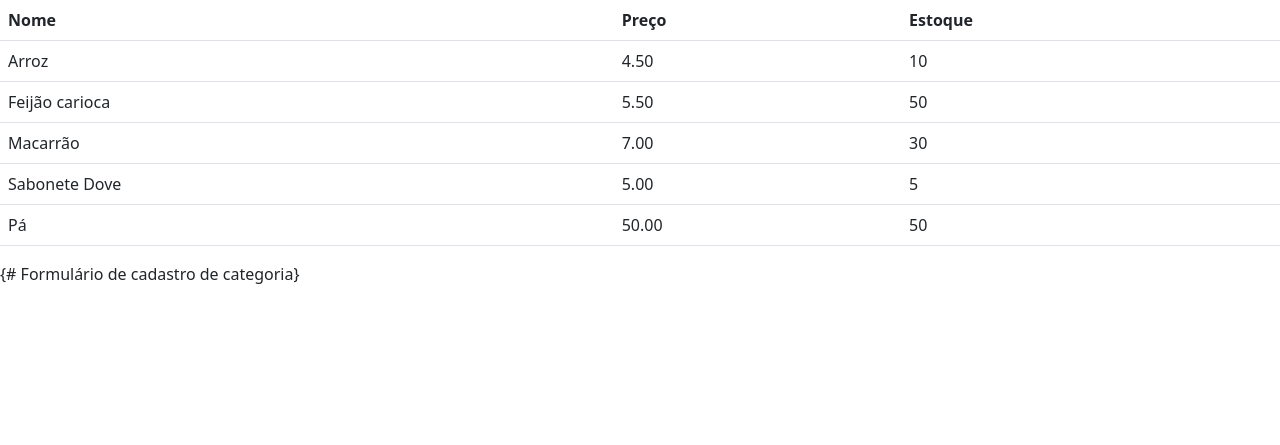
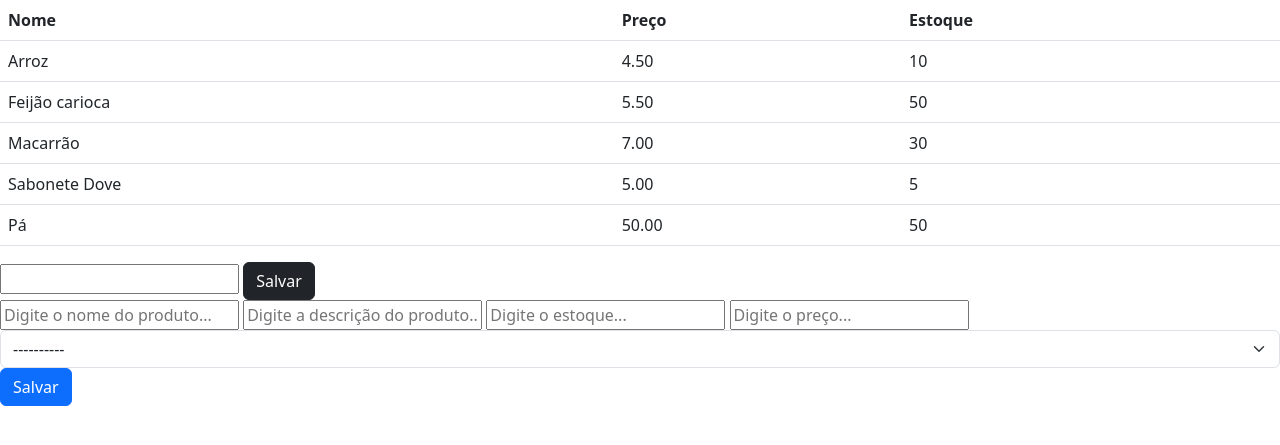
Before and after one commit to leonardo-senac/projeto_django, a Django app: page /produtos/ in a window 1280 px wide. Shown: the top 445 px of the page. Run offline with Django 4.2, Linux system fonts and the light colour scheme; data comes from the database, SQL or seed files in the repository; both versions use the stored data as it was after the commit.

Commit message:
Resposta exercício

```diff
--- a/loja_virtual/core/templates/produtos.html
+++ b/loja_virtual/core/templates/produtos.html
@@ -22,6 +22,29 @@
         {% endfor %}
     </table>
 
-    {# Formulário de cadastro de categoria}
+    {# Formulário de cadastro de categoria #}
+
+    <form action="{% url 'cadastrar_categoria' %}" method="post">
+        {% csrf_token %}
+        <input type="text" name="nome_categoria">
+        <button type="submit" class="btn btn-dark">Salvar</button>
+    </form>
+
+    {# Formulário de cadastro de produtos #}
+    <form action="{% url 'cadastrar_produto' %}" method="post">
+        {% csrf_token %}
+        <input type="text" placeholder="Digite o nome do produto..." name="nome_produto">
+        <input type="text" placeholder="Digite a descrição do produto..." name="descricao">
+        <input type="number" placeholder="Digite o estoque..." name="estoque">
+        <input type="number" placeholder="Digite o preço..." name="preco">
+        <select name="categoria" class="form-select">
+            <option selected>----------</option>
+            {% for categoria in categorias %}
+                <option value="{{categoria.id}}">{{categoria.nome}}</option>
+            {% endfor %}
+        </select>
+
+        <button type="submit" class="btn btn-primary">Salvar</button>
+    </form>
 </body>
 </html>
--- a/loja_virtual/core/views.py
+++ b/loja_virtual/core/views.py
@@ -32,7 +32,8 @@ def cadastrar_cliente_endereco(request):
 
 def lista_produtos(request):
     produtos = Produtos.objects.all()
-    return render(request, 'produtos.html', {'produtos': produtos})
+    categorias = Categoria.objects.all()
+    return render(request, 'produtos.html', {'produtos': produtos, 'categorias': categorias})
 
 def cadastrar_produto(request):
     novo_nome = request.POST.get('nome_produto')
@@ -40,11 +41,11 @@ def cadastrar_produto(request):
     novo_preco = request.POST.get('preco')
     novo_estoque = request.POST.get('estoque')
     id_categoria = request.POST.get('categoria')
-    nova_categoria = Categoria.objects.get(id=id_categoria)
+    nova_categoria = Categoria.objects.get(id=int(id_categoria))
 
-    Produtos.objects.create(nome=novo_nome, descreicao=nova_descricao, preco=novo_preco, estoque=novo_estoque, categoria=nova_categoria)
+    Produtos.objects.create(nome=novo_nome, descricao=nova_descricao, preco=novo_preco, estoque=novo_estoque, categoria=nova_categoria)
 
-    return render(lista_clientes)
+    return redirect(lista_produtos)
 
 def cadastrar_categoria(request):
     novo_nome = request.POST.get('nome_categoria')
--- a/loja_virtual/loja_virtual/urls.py
+++ b/loja_virtual/loja_virtual/urls.py
@@ -20,8 +20,9 @@ from core.views import *
 
 urlpatterns = [
     path('admin/', admin.site.urls),
-    path('clientes/', lista_clientes),
+    path('clientes/', lista_clientes, name='lista_clientes'),
     path('produtos/', lista_produtos),
     path('cadastrar_cliente_endereco/', cadastrar_cliente_endereco, name='cadastrar_cliente_endereco'),
-    path('cadastrar_categoria', cadastrar_categoria, name='cadastrar_categoria')
+    path('cadastrar_categoria/', cadastrar_categoria, name='cadastrar_categoria'),
+    path('cadastrar_produto/', cadastrar_produto, name='cadastrar_produto')
 ]
```
Also changed, not shown: loja_virtual/db.sqlite3.
